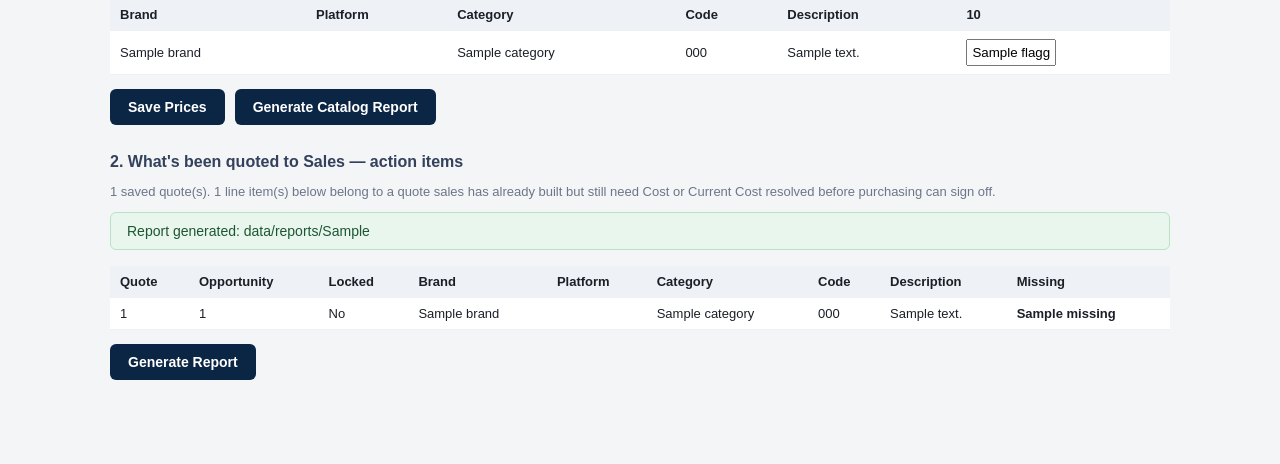
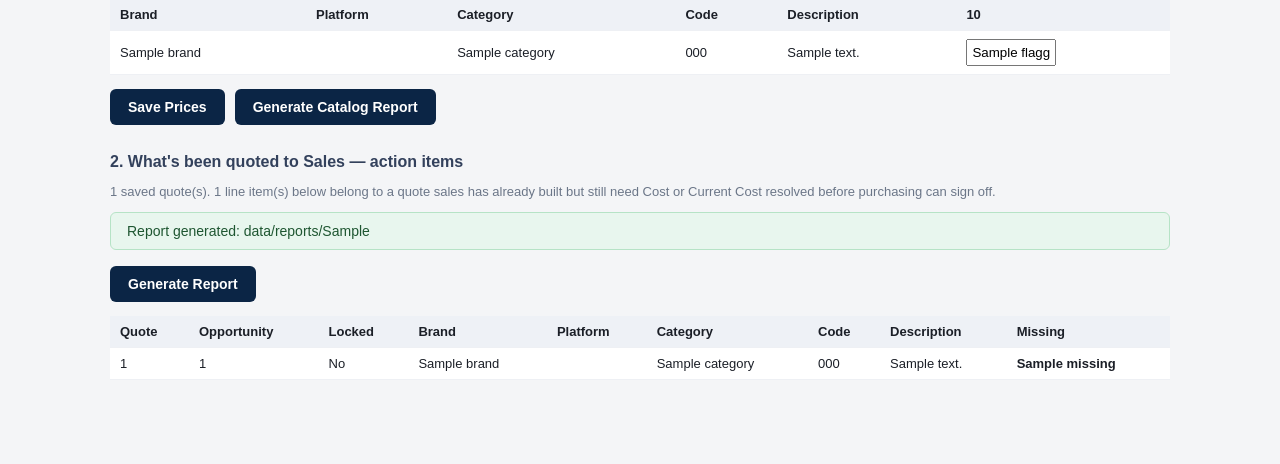
Before and after one commit to jgarizona/SalesConfig, a Flask app: template templates/purchasing.html in a window 1280 px wide. Shown: the part 513-977 px from the top of the page. Run offline with Flask 3, Linux system fonts and the light colour scheme; the visitor is signed in with stand-in values (Sample User, id 1); the template is opened without the code that fills it: most values are stand-ins (such as "Sample title", 1, 10 or a date in 2020).

Commit message:
Move Purchasing's Generate Report button above the action-items table
Per the user - previously a rep had to scroll past every flagged line
item to find it.

```diff
--- a/templates/purchasing.html
+++ b/templates/purchasing.html
@@ -91,6 +91,9 @@
   {% endif %}
 
   {% if action_items %}
+    <form method="post" style="margin-bottom: 14px;">
+      <button type="submit" name="action" value="generate_quotes_report">Generate Report</button>
+    </form>
     <table>
       <thead>
         <tr>
@@ -114,9 +117,6 @@
         {% endfor %}
       </tbody>
     </table>
-    <form method="post" style="margin-top: 14px;">
-      <button type="submit" name="action" value="generate_quotes_report">Generate Report</button>
-    </form>
   {% elif total_quotes > 0 %}
     <p class="empty-state">All quoted line items have full purchasing pricing. Nothing to act on.</p>
   {% else %}
```
Also changed, not shown: CHANGELOG.md.
